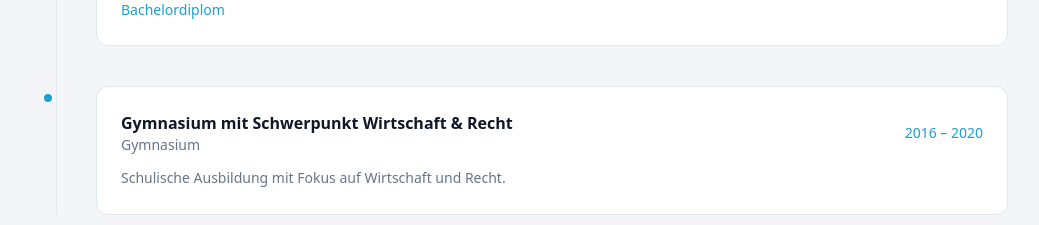
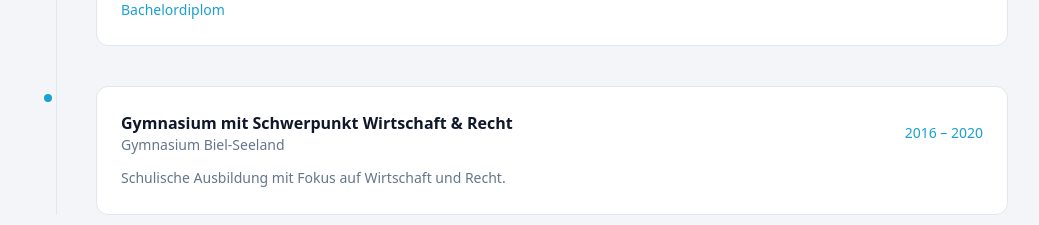
Before and after one commit to fugu360/website, a React (Vite) app: page / in a window 1280 px wide. Shown: the part 5940-6165 px from the top of the page, without its empty margins (120-1159 px from the left). Built offline with nearby package versions, Linux system fonts and the light colour scheme; the HTML template or start-up script is replaced by a standard one.

Commit message:
Update education location labels

```diff
--- a/src/components/EducationSection.tsx
+++ b/src/components/EducationSection.tsx
@@ -22,7 +22,7 @@ const educationByLang = {
     },
     {
       degree: "Gymnasium mit Schwerpunkt Wirtschaft & Recht",
-      institution: "Gymnasium",
+      institution: "Gymnasium Biel-Seeland",
       period: "2016 – 2020",
       details: "Schulische Ausbildung mit Fokus auf Wirtschaft und Recht.",
     },
@@ -46,7 +46,7 @@ const educationByLang = {
     },
     {
       degree: "High school with a focus on Economics & Law",
-      institution: "High School",
+      institution: "Gymnasium Biel-Seeland",
       period: "2016 – 2020",
       details: "Secondary education with a focus on economics and law.",
     },
```
